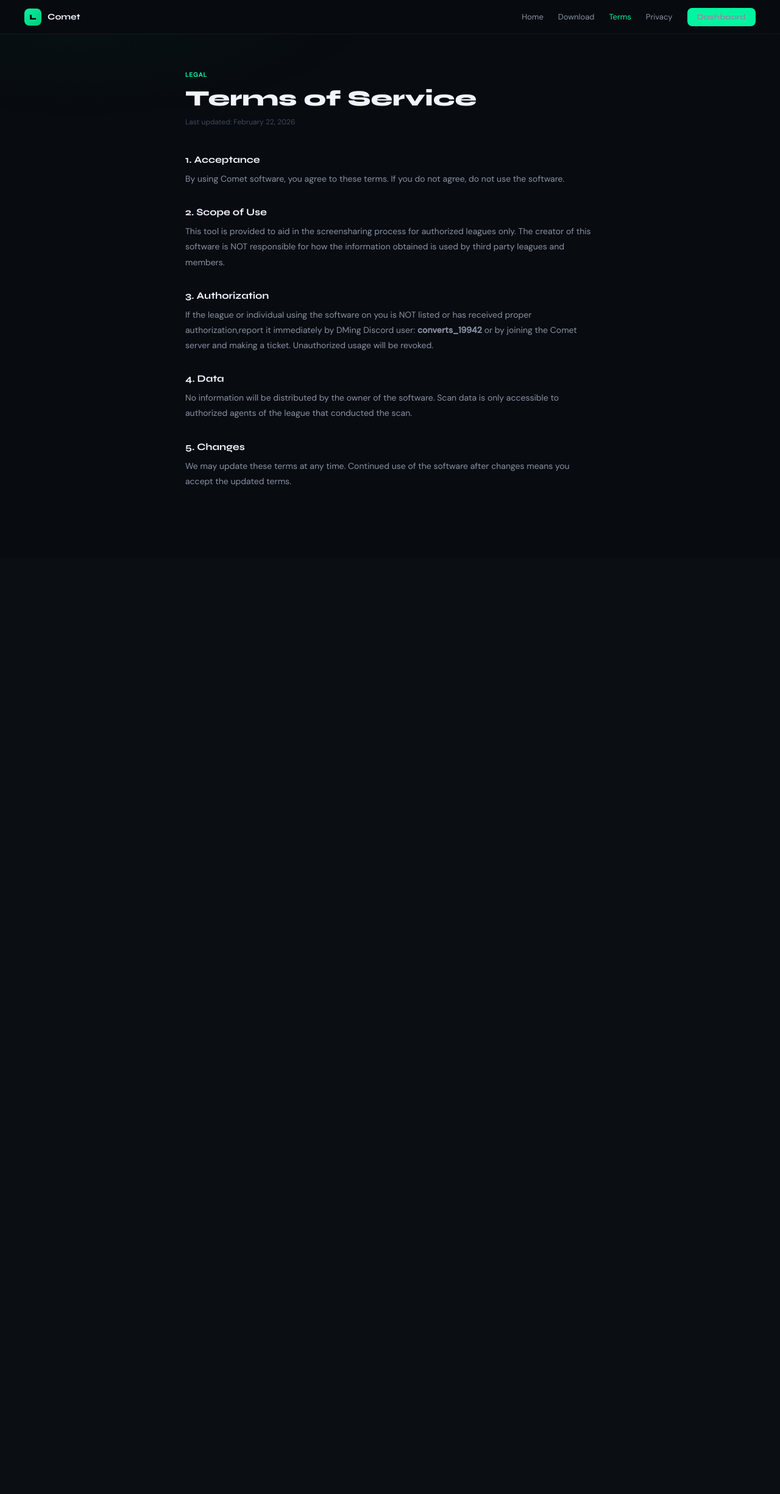
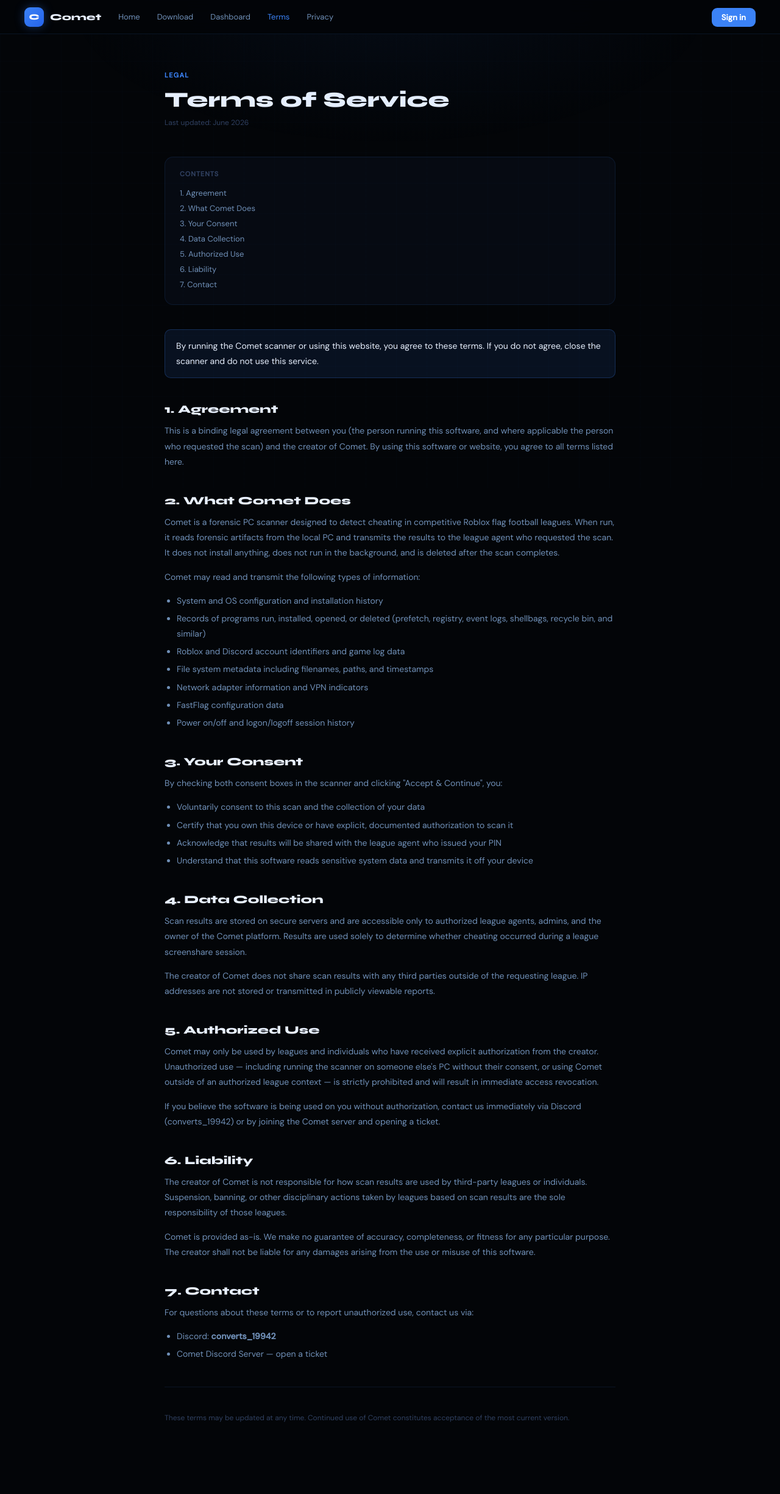
Before and after one commit to n0unt/pccheckersitee, a Flask app: page /terms in a window 1280 px wide. Shown: the whole page at 61% size. Before the commit the page ends 797 px from the top, so only its background shows below. Run offline with Flask 3, Linux system fonts and the light colour scheme; some libraries are stand-ins or nearby versions.

Commit message:
Revise terms.html with updated styles and content
Updated the Terms of Service page with new styles and content.

```diff
--- a/templates/terms.html
+++ b/templates/terms.html
@@ -4,48 +4,129 @@
 <meta charset="UTF-8">
 <meta name="viewport" content="width=device-width, initial-scale=1.0">
 <title>Comet — Terms of Service</title>
-<link href="https://fonts.googleapis.com/css2?family=Syne:wght@400;600;700;800&family=DM+Sans:wght@300;400;500&display=swap" rel="stylesheet">
+<link href="https://fonts.googleapis.com/css2?family=Syne:wght@700;800&family=DM+Sans:wght@400;500&display=swap" rel="stylesheet">
 <style>
 *,*::before,*::after{box-sizing:border-box;margin:0;padding:0}
-:root{--bg:#080b10;--surface:#0f1420;--border:rgba(255,255,255,0.06);--fg:#f0f4ff;--fg2:#8892a4;--fg3:#3d4a5c;--green:#00f5a0;--green-dim:rgba(0,245,160,0.08);}
-html,body{background:var(--bg);color:var(--fg);font-family:'DM Sans',sans-serif;min-height:100%;}
-body::before{content:'';position:fixed;inset:0;background:radial-gradient(ellipse 80% 50% at 10% 0%,rgba(0,245,160,0.03) 0%,transparent 50%);pointer-events:none;}
-nav{position:sticky;top:0;background:rgba(8,11,16,0.9);backdrop-filter:blur(12px);border-bottom:1px solid var(--border);padding:0 40px;height:56px;display:flex;align-items:center;justify-content:space-between;z-index:100;}
-.nav-brand{display:flex;align-items:center;gap:10px;text-decoration:none;}
-.nav-mark{width:28px;height:28px;border-radius:8px;background:linear-gradient(135deg,var(--green),#00c97a);display:flex;align-items:center;justify-content:center;font-family:'Syne',sans-serif;font-size:12px;font-weight:800;color:#000;}
-.nav-name{font-family:'Syne',sans-serif;font-size:14px;font-weight:700;color:var(--fg);}
-.nav-links{display:flex;align-items:center;gap:24px;}
-.nav-links a{color:var(--fg2);text-decoration:none;font-size:13px;transition:color 0.15s;}
-.nav-links a:hover{color:var(--fg);}
-.nav-links a.active{color:var(--green);}
-.nav-btn{background:var(--green);color:#000;border:none;border-radius:8px;font-family:'Syne',sans-serif;font-size:12px;font-weight:700;padding:7px 16px;cursor:pointer;text-decoration:none;}
-.wrap{max-width:720px;margin:0 auto;padding:60px 24px 80px;}
-.page-tag{font-size:10px;font-weight:600;letter-spacing:0.1em;text-transform:uppercase;color:var(--green);margin-bottom:12px;}
-h1{font-family:'Syne',sans-serif;font-size:36px;font-weight:800;line-height:1.15;margin-bottom:8px;}
-.updated{font-size:12px;color:var(--fg3);margin-bottom:40px;}
-.section{margin-bottom:32px;}
-h2{font-family:'Syne',sans-serif;font-size:16px;font-weight:700;margin-bottom:10px;}
-p{font-size:14px;color:var(--fg2);line-height:1.8;}
+:root{
+  --bg:#030508;--s1:#060a12;--s2:#0a1020;
+  --border:rgba(59,130,246,0.12);--border2:rgba(59,130,246,0.25);
+  --fg:#e8f0fe;--fg2:#7090b8;--fg3:#304060;
+  --blue:#3b82f6;--blue2:#2563eb;--blueg:rgba(59,130,246,0.1);--blueg2:rgba(59,130,246,0.06);
+}
+html,body{background:var(--bg);color:var(--fg);font-family:'DM Sans',sans-serif;}
+body::before{content:'';position:fixed;inset:0;pointer-events:none;background:radial-gradient(ellipse 70% 50% at 50% 0%,rgba(59,130,246,0.06),transparent 60%);}
+body::after{content:'';position:fixed;inset:0;pointer-events:none;background-image:linear-gradient(rgba(59,130,246,0.02) 1px,transparent 1px),linear-gradient(90deg,rgba(59,130,246,0.02) 1px,transparent 1px);background-size:50px 50px;}
+nav{position:sticky;top:0;z-index:100;background:rgba(3,5,8,0.92);backdrop-filter:blur(20px);border-bottom:1px solid var(--border);height:56px;display:flex;align-items:center;padding:0 40px;gap:16px;}
+.brand{display:flex;align-items:center;gap:10px;text-decoration:none;}
+.mark{width:32px;height:32px;border-radius:9px;background:linear-gradient(135deg,var(--blue),var(--blue2));display:flex;align-items:center;justify-content:center;font-family:'Syne',sans-serif;font-size:13px;font-weight:800;color:#fff;box-shadow:0 0 16px rgba(59,130,246,0.35);}
+.bname{font-family:'Syne',sans-serif;font-size:15px;font-weight:800;color:var(--fg);}
+.nav-links{display:flex;gap:4px;}
+.nav-links a{color:var(--fg2);text-decoration:none;font-size:13px;padding:5px 12px;border-radius:8px;transition:.15s;}
+.nav-links a:hover{color:var(--fg);background:var(--blueg2);}
+.nav-links a.active{color:var(--blue);}
+.nav-r{margin-left:auto;}
+.btn-blue{background:var(--blue);color:#fff;text-decoration:none;font-size:13px;font-weight:600;padding:7px 16px;border-radius:9px;}
+.btn-blue:hover{background:var(--blue2);}
+
+.page{max-width:780px;margin:0 auto;padding:60px 20px 100px;}
+.page-label{font-size:11px;font-weight:700;letter-spacing:.12em;text-transform:uppercase;color:var(--blue);margin-bottom:12px;}
+h1{font-family:'Syne',sans-serif;font-size:2.2rem;font-weight:800;margin-bottom:8px;}
+.updated{font-size:12px;color:var(--fg3);margin-bottom:48px;}
+.toc{background:var(--s1);border:1px solid var(--border);border-radius:14px;padding:20px 24px;margin-bottom:40px;}
+.toc-title{font-size:11px;font-weight:700;letter-spacing:.08em;text-transform:uppercase;color:var(--fg3);margin-bottom:12px;}
+.toc a{display:block;font-size:13px;color:var(--fg2);text-decoration:none;padding:4px 0;transition:.15s;}
+.toc a:hover{color:var(--blue);}
+h2{font-family:'Syne',sans-serif;font-size:1.15rem;font-weight:800;margin:40px 0 12px;color:var(--fg);}
+p{font-size:14px;color:var(--fg2);line-height:1.8;margin-bottom:14px;}
+ul{padding-left:20px;margin-bottom:14px;}
+ul li{font-size:14px;color:var(--fg2);line-height:1.8;margin-bottom:4px;}
+.highlight{background:var(--blueg);border:1px solid var(--border2);border-radius:10px;padding:14px 18px;margin:20px 0;}
+.highlight p{margin:0;color:var(--fg);}
+hr{border:none;border-top:1px solid var(--border);margin:40px 0;}
 </style>
 </head>
 <body>
 <nav>
-  <a href="/" class="nav-brand"><div class="nav-mark">L</div><div class="nav-name">Comet</div></a>
+  <a href="/" class="brand"><div class="mark">C</div><span class="bname">Comet</span></a>
   <div class="nav-links">
-    <a href="/">Home</a><a href="/download">Download</a>
-    <a href="/terms" class="active">Terms</a><a href="/privacy">Privacy</a>
-    <a href="/dashboard" class="nav-btn">Dashboard</a>
+    <a href="/">Home</a>
+    <a href="/download">Download</a>
+    <a href="/dashboard">Dashboard</a>
+    <a href="/terms" class="active">Terms</a>
+    <a href="/privacy">Privacy</a>
+  </div>
+  <div class="nav-r">
+    {% if user %}<a href="/auth/logout" class="btn-blue">Sign out</a>
+    {% else %}<a href="/login" class="btn-blue">Sign in</a>{% endif %}
   </div>
 </nav>
-<div class="wrap">
-  <div class="page-tag">Legal</div>
+
+<div class="page">
+  <div class="page-label">Legal</div>
   <h1>Terms of Service</h1>
-  <p class="updated">Last updated: February 22, 2026</p>
-  <div class="section"><h2>1. Acceptance</h2><p>By using Comet software, you agree to these terms. If you do not agree, do not use the software.</p></div>
-  <div class="section"><h2>2. Scope of Use</h2><p>This tool is provided to aid in the screensharing process for authorized leagues only. The creator of this software is NOT responsible for how the information obtained is used by third party leagues and members.</p></div>
-  <div class="section"><h2>3. Authorization</h2><p>If the league or individual using the software on you is NOT listed or has received proper authorization,report it immediately by DMing Discord user: <strong>converts_19942</strong> or by joining the Comet server and making a ticket. Unauthorized usage will be revoked.</p></div>
-  <div class="section"><h2>4. Data</h2><p>No information will be distributed by the owner of the software. Scan data is only accessible to authorized agents of the league that conducted the scan.</p></div>
-  <div class="section"><h2>5. Changes</h2><p>We may update these terms at any time. Continued use of the software after changes means you accept the updated terms.</p></div>
+  <div class="updated">Last updated: June 2026</div>
+
+  <div class="toc">
+    <div class="toc-title">Contents</div>
+    <a href="#agreement">1. Agreement</a>
+    <a href="#what-comet-does">2. What Comet Does</a>
+    <a href="#consent">3. Your Consent</a>
+    <a href="#data">4. Data Collection</a>
+    <a href="#use">5. Authorized Use</a>
+    <a href="#liability">6. Liability</a>
+    <a href="#contact">7. Contact</a>
+  </div>
+
+  <div class="highlight">
+    <p>By running the Comet scanner or using this website, you agree to these terms. If you do not agree, close the scanner and do not use this service.</p>
+  </div>
+
+  <h2 id="agreement">1. Agreement</h2>
+  <p>This is a binding legal agreement between you (the person running this software, and where applicable the person who requested the scan) and the creator of Comet. By using this software or website, you agree to all terms listed here.</p>
+
+  <h2 id="what-comet-does">2. What Comet Does</h2>
+  <p>Comet is a forensic PC scanner designed to detect cheating in competitive Roblox flag football leagues. When run, it reads forensic artifacts from the local PC and transmits the results to the league agent who requested the scan. It does not install anything, does not run in the background, and is deleted after the scan completes.</p>
+  <p>Comet may read and transmit the following types of information:</p>
+  <ul>
+    <li>System and OS configuration and installation history</li>
+    <li>Records of programs run, installed, opened, or deleted (prefetch, registry, event logs, shellbags, recycle bin, and similar)</li>
+    <li>Roblox and Discord account identifiers and game log data</li>
+    <li>File system metadata including filenames, paths, and timestamps</li>
+    <li>Network adapter information and VPN indicators</li>
+    <li>FastFlag configuration data</li>
+    <li>Power on/off and logon/logoff session history</li>
+  </ul>
+
+  <h2 id="consent">3. Your Consent</h2>
+  <p>By checking both consent boxes in the scanner and clicking "Accept & Continue", you:</p>
+  <ul>
+    <li>Voluntarily consent to this scan and the collection of your data</li>
+    <li>Certify that you own this device or have explicit, documented authorization to scan it</li>
+    <li>Acknowledge that results will be shared with the league agent who issued your PIN</li>
+    <li>Understand that this software reads sensitive system data and transmits it off your device</li>
+  </ul>
+
+  <h2 id="data">4. Data Collection</h2>
+  <p>Scan results are stored on secure servers and are accessible only to authorized league agents, admins, and the owner of the Comet platform. Results are used solely to determine whether cheating occurred during a league screenshare session.</p>
+  <p>The creator of Comet does not share scan results with any third parties outside of the requesting league. IP addresses are not stored or transmitted in publicly viewable reports.</p>
+
+  <h2 id="use">5. Authorized Use</h2>
+  <p>Comet may only be used by leagues and individuals who have received explicit authorization from the creator. Unauthorized use — including running the scanner on someone else's PC without their consent, or using Comet outside of an authorized league context — is strictly prohibited and will result in immediate access revocation.</p>
+  <p>If you believe the software is being used on you without authorization, contact us immediately via Discord (converts_19942) or by joining the Comet server and opening a ticket.</p>
+
+  <h2 id="liability">6. Liability</h2>
+  <p>The creator of Comet is not responsible for how scan results are used by third-party leagues or individuals. Suspension, banning, or other disciplinary actions taken by leagues based on scan results are the sole responsibility of those leagues.</p>
+  <p>Comet is provided as-is. We make no guarantee of accuracy, completeness, or fitness for any particular purpose. The creator shall not be liable for any damages arising from the use or misuse of this software.</p>
+
+  <h2 id="contact">7. Contact</h2>
+  <p>For questions about these terms or to report unauthorized use, contact us via:</p>
+  <ul>
+    <li>Discord: <strong>converts_19942</strong></li>
+    <li>Comet Discord Server — open a ticket</li>
+  </ul>
+
+  <hr>
+  <p style="font-size:12px;color:var(--fg3)">These terms may be updated at any time. Continued use of Comet constitutes acceptance of the most current version.</p>
 </div>
 </body>
 </html>
```
